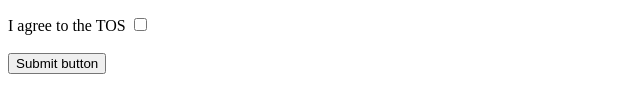
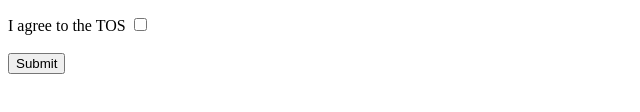
Before and after one commit to acciojob/signup-form-car-vidyatiwrai, a website: page main.html in a window 1280 px wide. Shown: the part 266-378 px from the top of the page, without its empty margins (0-640 px from the left). Drawn offline with Linux system fonts and the light colour scheme.

Commit message:
created a submission

```diff
--- a/main.html
+++ b/main.html
@@ -25,6 +25,7 @@
 
 			<lable for="cars">Choose your car</lable>
 		<select id="cars" id="cars" required><br>
+
 			<option value="">--Please choose an option--</option>
 			<option value="BMW">BMW</option>
 			<option value="Audi">Audi</option>
@@ -48,10 +49,8 @@
 		<lable for="checkbox">I agree to the TOS</lable>
 		<input type="checkbox" id="TOS" required><br><br>
 
-			<button type="submit">Submit button</button>
+			<button type="submit">Submit</button>
 	</form>
-    <script type="text/javascript" src="./script.js">
-</script>
 
 </body>
 
```
